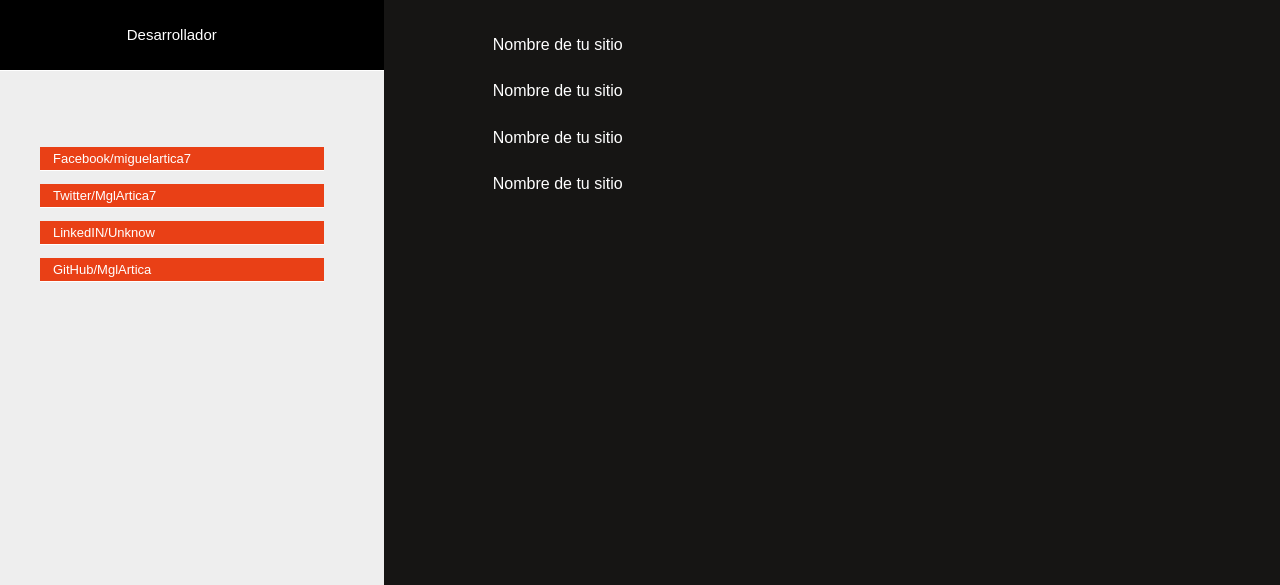
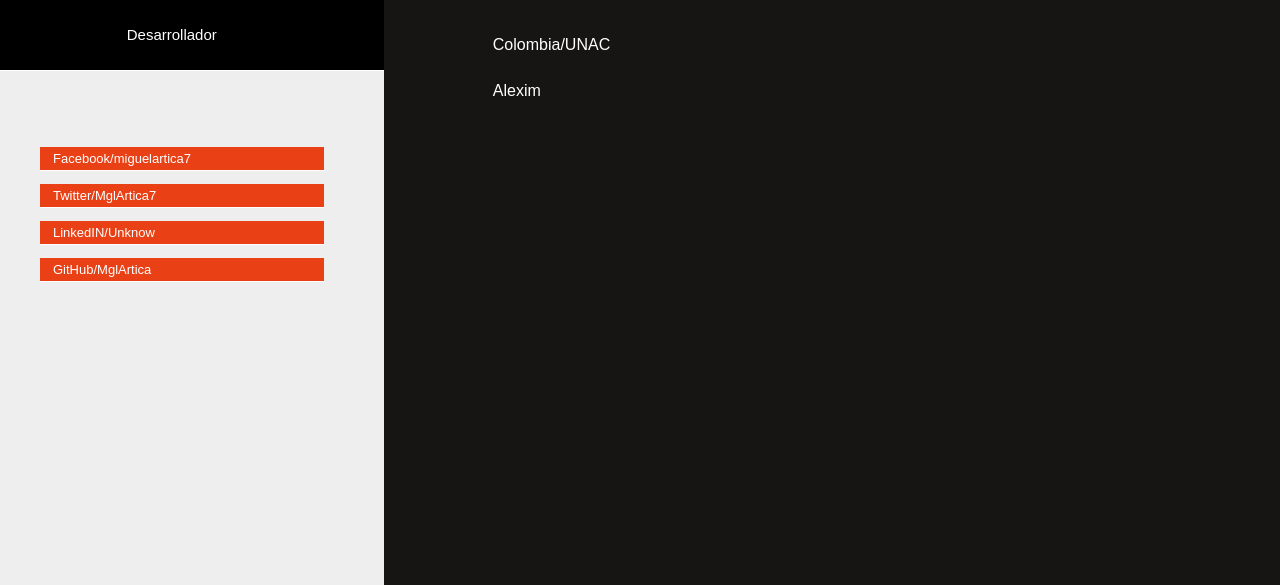
Before and after one commit to MglArtica/GIT, a plain HTML site: page index.html in a window 1280 px wide. Shown: the part 215-800 px from the top of the page. Drawn offline with Linux system fonts and the light colour scheme.

Commit message:
agregue mi portafolio

```diff
--- a/index.html
+++ b/index.html
@@ -79,10 +79,8 @@
     <div class="bloque">
       <!-- 5º Commit - Tu portafolio -->
       <h3>Tu portafolio</h3>
-      <a href="#"><p>Nombre de tu sitio</p></a>
-      <a href="#"><p>Nombre de tu sitio</p></a>
-      <a href="#"><p>Nombre de tu sitio</p></a>
-      <a href="#"><p>Nombre de tu sitio</p></a>
+      <a href="#"><p>Colombia/UNAC</p></a>
+      <a href="#"><p>Alexim</p></a>
     </div>
   </div>
 
```
